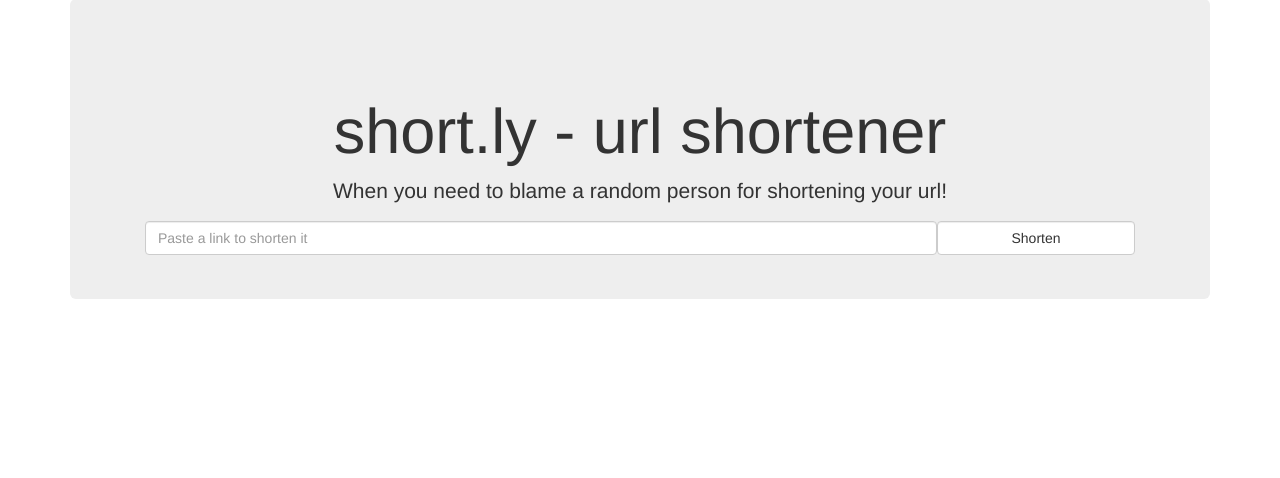
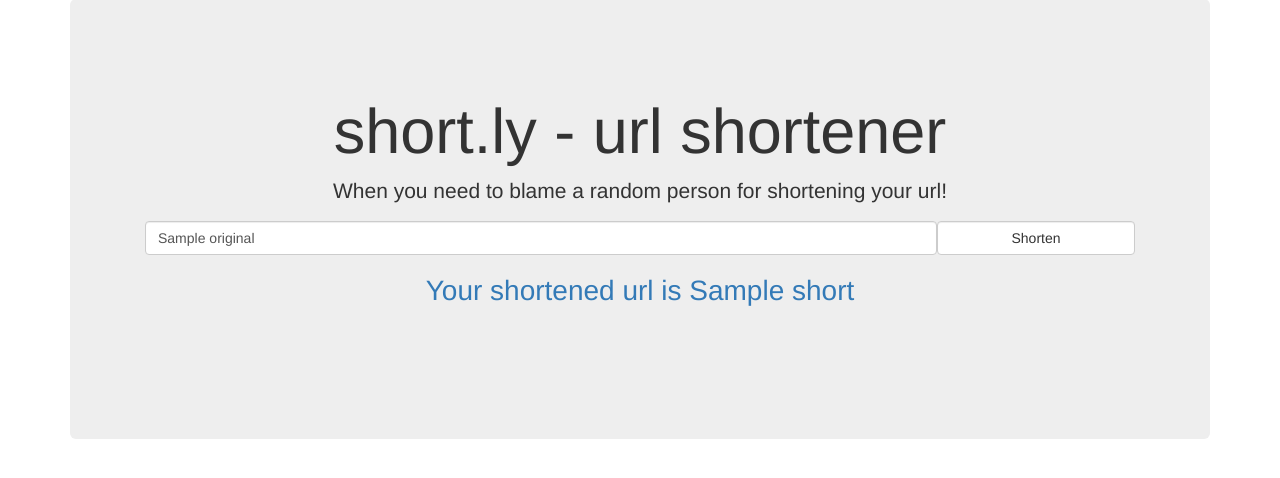
Before and after one commit to nebril/shortly, a Django app: template shorten/templates/shorten/index.html in a window 1280 px wide. Shown: the part 51-529 px from the top of the page. Run offline with Django 3.2, Linux system fonts and the light colour scheme; the template is opened without the code that fills it: most values are stand-ins (such as "Sample title", 1, 10 or a date in 2020); some libraries are stand-ins or nearby versions.

Commit message:
Displaying the shortened url

```diff
--- a/shorten/static/shorten/styles.css
+++ b/shorten/static/shorten/styles.css
@@ -17,3 +17,13 @@ body {
 		float:right;
 	}
 }
+
+.result::before {
+	content: "Your shortened url is "
+}
+
+.result {
+	padding: 50px;
+	display: block;
+	font-size: 2em;
+}
--- a/shorten/templates/shorten/index.html
+++ b/shorten/templates/shorten/index.html
@@ -37,12 +37,22 @@
 			<h1>short.ly - url shortener</h1>
 			<p class="lead">When you need to blame a random person for shortening
 				your url!</p>
-			<form class="form-inline">
-				<input type="text" class="form-control" id="url"
-				placeholder="Paste a link to shorten it" />
+			<form class="form-inline" action="" method="post">
+				{% if original %}
+					<input type="text" class="form-control" id="url" name="url"
+					placeholder="Paste a link to shorten it" value="{{original}}"/>
+				{% else %}
+					<input type="text" class="form-control" id="url" name="url"
+					placeholder="Paste a link to shorten it" />
+				{% endif %}
 				<button type="submit" class="form-control btn btn-default"
 					id="submit">Shorten</button>
 			</form>
+			<div class="result-container">
+			{% if short %}
+			<a target="_blank" class="result" href="{{short}}">{{short}}</a>
+			{% endif %}
+			</div>
 		  </div>
 	  </div>
   </div>
@@ -55,13 +65,14 @@
 	  $(document).ready(function(){
 		$("#submit").click(function(){
 
-			post_target = "/shorten"
+			post_target = window.location.href
 			$.post(post_target, $("#url").val())
 			  .done(function(data) {
-				  console.log(data);
+				  $(".result-container")
+				  .html('<a target="_blank" class="result" href="'+data+'">'+data+'</a>');
 			  })
 			  .fail(function(data) {
-				  console.log(data);
+				  console.log("error:", data);
 			  });
 
 			return false;
--- a/shorten/urls.py
+++ b/shorten/urls.py
@@ -5,5 +5,5 @@ from . import views
 urlpatterns = [
     url(r'^$', views.index, name='index'),
     url(r'^!.*', views.item, name='item'),
-    url(r'^shorten', views.shorten, name='shorten'),
+    url(r'^.*', views.redirect, name='redirect'),
 ]
```
Also changed, not shown: shorten/models.py (+5 -2 lines), shorten/views.py (+16 -9 lines).
